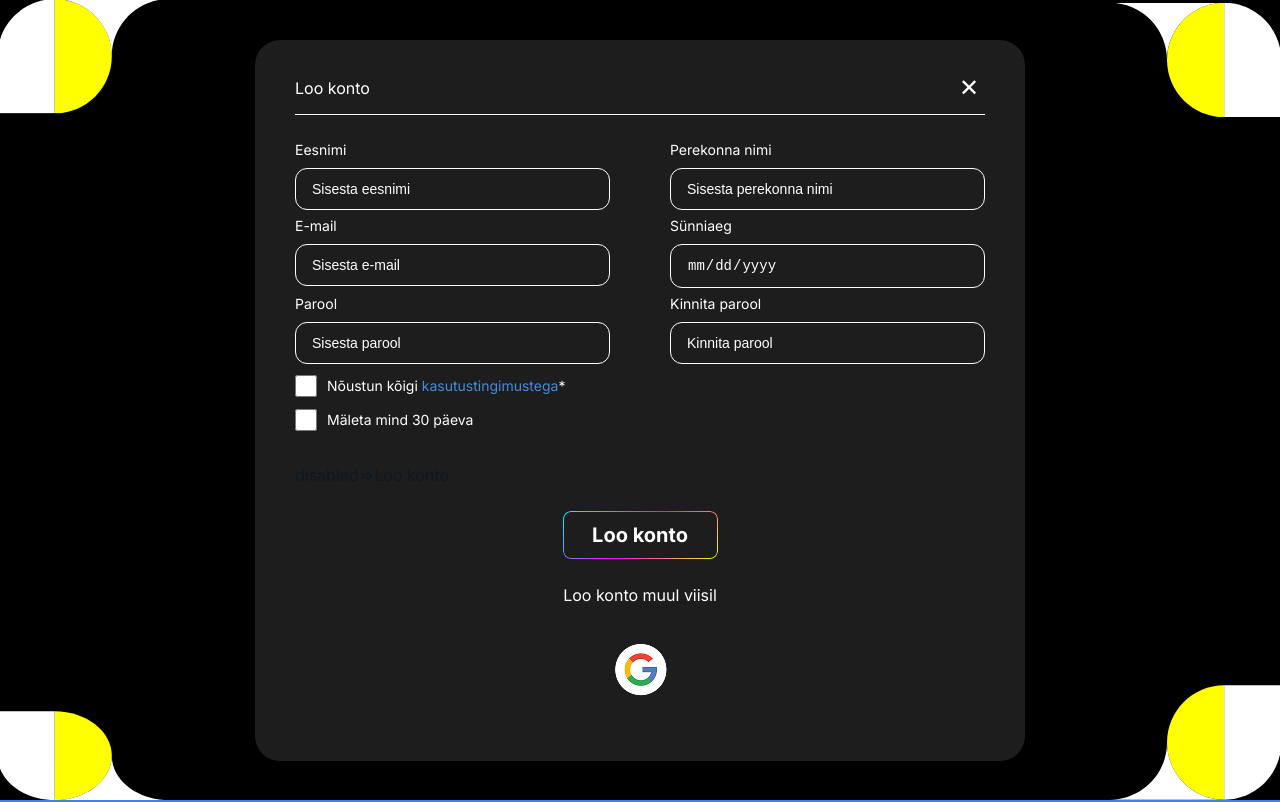
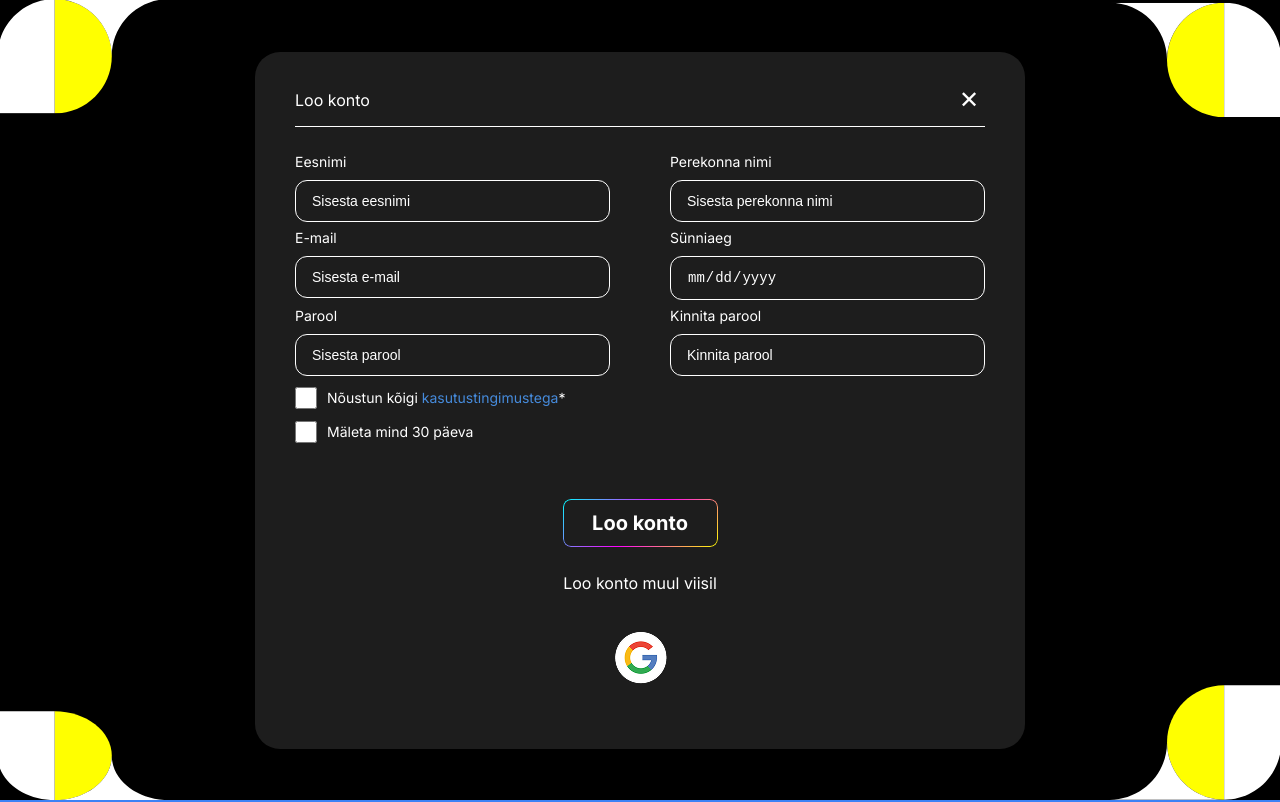
Before and after one commit to hinoobers/EP-lorem8, a React (Vite) app in the folder client/: page /register in a window 1280 px wide. Shown: the top 802 px of the page. Built offline with nearby package versions, Linux system fonts and the light colour scheme.

Commit message:
Update RegistrationPage.jsx

```diff
--- a/client/src/pages/RegistrationPage/RegistrationPage.jsx
+++ b/client/src/pages/RegistrationPage/RegistrationPage.jsx
@@ -206,8 +206,8 @@ function RegistrationPage({ onShowTerms }) {
               />
               <span className="checkbox-text">Mäleta mind 30 päeva</span>
             </label>
-          </div> disabled={loading}>
-            {loading ? 'Kontot loome...' : 'Loo konto'}
+          </div>
+
           <button type="submit" className="registration-submit">
             Loo konto
           </button>
```
